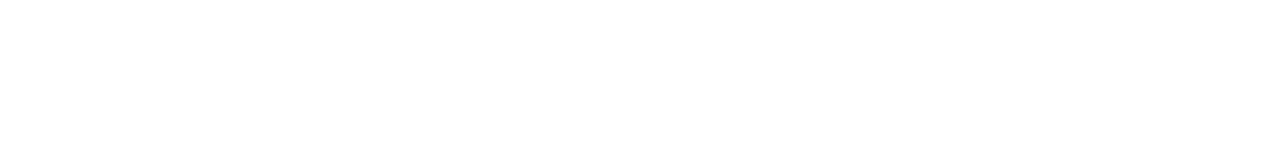
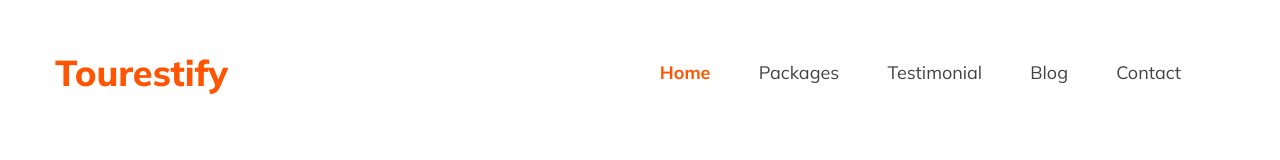
Before and after one commit to Armanhossain15/tourestify, a plain HTML site: page index.html in a window 1280 px wide. Drawn offline with Linux system fonts and the light colour scheme.

Commit message:
added navbar and make is responsive

```diff
--- a/index.html
+++ b/index.html
@@ -3,9 +3,37 @@
 <head>
     <meta charset="UTF-8">
     <meta name="viewport" content="width=device-width, initial-scale=1.0">
-    <title>Tourestify</title>
+    <title>Tourestify--Unlock the World with Tourestify</title>
+    <link rel="stylesheet" href="styles/style.css">
+    <link rel="stylesheet" href="styles/responsive.css">
+    <script src="https://kit.fontawesome.com/4d9f91bc4c.js" crossorigin="anonymous"></script>
+    <link rel="preconnect" href="https://fonts.googleapis.com">
+    <link rel="preconnect" href="https://fonts.gstatic.com" crossorigin>
+    <link href="https://fonts.googleapis.com/css2?family=Mulish:wght@300;400;500;600;700;800&display=swap" rel="stylesheet">
 </head>
 <body>
-
+    <!-- navbar start-->
+    <header>
+        <nav class="navbar width flex">
+            <div class="logo">
+                <h1>Tourestify</h1>
+            </div>
+            <div class="menu">
+                <ul>
+                    <li><a href="#">Home</a></li>
+                    <li><a href="#">Packages</a></li>
+                    <li><a href="#">Testimonial</a></li>
+                    <li><a href="#">Blog</a></li>
+                    <li><a href="#">Contact</a></li>
+                </ul>
+            </div>
+            <div class="icon">
+                <ul type="none">
+                    <li><i class="fa-solid fa-bars" style="color: #131318;"></i></li>
+                </ul>
+            </div>
+        </nav>
+    </header>
+    <!-- navbar end-->
 </body>
 </html>
--- /dev/null
+++ b/styles/responsive.css
@@ -0,0 +1,14 @@
+/* responsive for mobile  */
+@media screen and (max-width:600px){
+    .width{
+        width: 90%;
+        margin: auto;
+    }
+    .menu{
+        display: none;
+    }
+    .icon{
+        display: block;
+    }
+}
+/* responsive for mobile  */
--- /dev/null
+++ b/styles/style.css
@@ -0,0 +1,56 @@
+* {
+    padding: 0;
+    margin: 0;
+    font-family: 'Mulish', sans-serif;
+}
+
+:root {
+    --primary-color: #FF5400;
+    --secondary-color: #5A5A5D;
+}
+
+.width {
+    width: 1170px;
+    margin: auto;
+}
+
+.flex {
+    display: flex;
+    justify-content: space-between;
+    align-items: center;
+}
+
+/* navbar start */
+.navbar {
+    padding: 50px 0;
+}
+
+.logo h1 {
+    color: #FF5400;
+    font-size: 36px;
+    font-weight: 800;
+}
+
+.menu ul li {
+    display: inline-block;
+}
+
+.menu ul li a {
+    text-decoration: none;
+    color: #424247;
+    font-size: 18px;
+    font-weight: 400;
+    margin-right: 44px;
+}
+
+.menu ul li:first-child>a {
+    color: var(--primary-color);
+    font-weight: 700;
+}
+.icon{
+    display: none;
+}
+.icon ul li i{
+    font-size: 25px;
+}
+/* navbar end */
```
